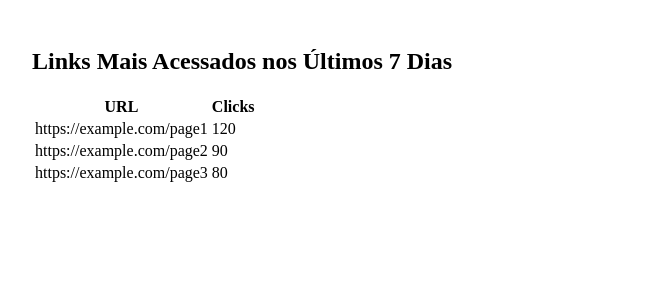
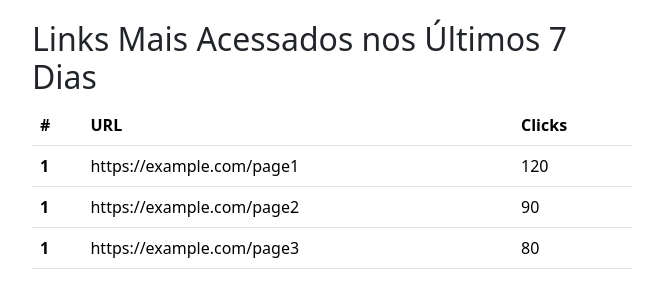
Before and after one commit to aleronupe/sandwiche, an Angular app in the folder DailyCounter/: page / in a window 1280 px wide. Shown: the top 308 px of the page, without its empty margins (308-971 px from the left). Built offline with nearby package versions, Linux system fonts and the light colour scheme.

Commit message:
Add style to Table

```diff
--- a/DailyCounter/angular.json
+++ b/DailyCounter/angular.json
@@ -35,9 +35,13 @@
               "src/assets"
             ],
             "styles": [
-              "src/styles.css"
+              "src/styles.css",
+              "node_modules/bootstrap/scss/bootstrap.scss",
+              "node_modules/bootstrap-icons/font/bootstrap-icons.css"
             ],
-            "scripts": []
+            "scripts": [
+              "node_modules/bootstrap/dist/js/bootstrap.bundle.min.js"
+            ]
           },
           "configurations": {
             "production": {
@@ -94,9 +98,13 @@
               "src/assets"
             ],
             "styles": [
-              "src/styles.css"
+              "src/styles.css",
+              "node_modules/bootstrap/scss/bootstrap.scss",
+              "node_modules/bootstrap-icons/font/bootstrap-icons.css"
             ],
-            "scripts": []
+            "scripts": [
+              "node_modules/bootstrap/dist/js/bootstrap.bundle.min.js"
+            ]
           }
         }
       }
--- a/DailyCounter/package.json
+++ b/DailyCounter/package.json
@@ -18,6 +18,9 @@
     "@angular/platform-browser": "^17.2.0",
     "@angular/platform-browser-dynamic": "^17.2.0",
     "@angular/router": "^17.2.0",
+    "@ng-bootstrap/ng-bootstrap": "^16.0.0-rc.2",
+    "bootstrap": "^5.3.2",
+    "bootstrap-icons": "^1.11.3",
     "chart.js": "^4.4.1",
     "rxjs": "~7.8.0",
     "tslib": "^2.3.0",
--- a/DailyCounter/src/app/app.component.ts
+++ b/DailyCounter/src/app/app.component.ts
@@ -1,4 +1,5 @@
 import { Component } from '@angular/core';
+import { NgbModal } from '@ng-bootstrap/ng-bootstrap';
 
 @Component({
   selector: 'app-root',
@@ -7,4 +8,11 @@ import { Component } from '@angular/core';
 })
 export class AppComponent {
   title = 'DailyCounter';
+
+  constructor(private modalService: NgbModal) {
+  }
+
+  public open(modal: any): void {
+    this.modalService.open(modal);
+  }
 }
--- a/DailyCounter/src/app/app.module.ts
+++ b/DailyCounter/src/app/app.module.ts
@@ -1,5 +1,6 @@
 import { NgModule } from '@angular/core';
 import { BrowserModule } from '@angular/platform-browser';
+import { NgbModule } from '@ng-bootstrap/ng-bootstrap';
 
 import { AppRoutingModule } from './app-routing.module';
 import { AppComponent } from './app.component';
@@ -12,6 +13,7 @@ import { TableComponent } from './table/table.component';
   ],
   imports: [
     BrowserModule,
+    NgbModule,
     AppRoutingModule
   ],
   providers: [],
--- a/DailyCounter/src/app/table/table.component.html
+++ b/DailyCounter/src/app/table/table.component.html
@@ -1,14 +1,16 @@
 <div>
     <h2>Links Mais Acessados nos Últimos 7 Dias</h2>
-    <table>
+    <table class="table table-hover">
         <thead>
             <tr>
-                <th>URL</th>
-                <th>Clicks</th>
+                <th scope="col">#</th>
+                <th scope="col">URL</th>
+                <th scope="col">Clicks</th>
             </tr>
         </thead>
         <tbody>
             <tr *ngFor="let link of links">
+                <th scope="row">1</th>
                 <td>{{ link.url }}</td>
                 <td>{{ link.clicks }}</td>
             </tr>
```
Also changed, not shown: DailyCounter/src/app/app.component.html (+95 -0 lines), 2 other files (tests, documents, lock files or other folders).
